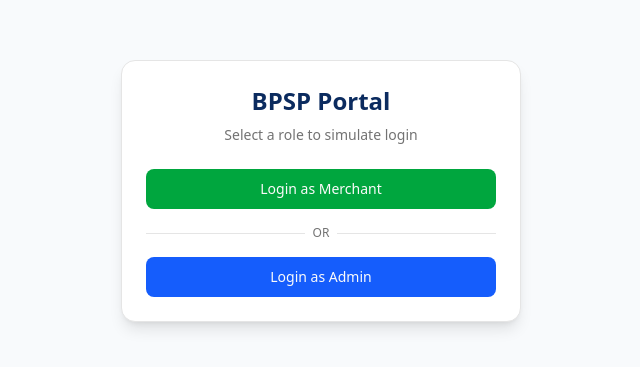
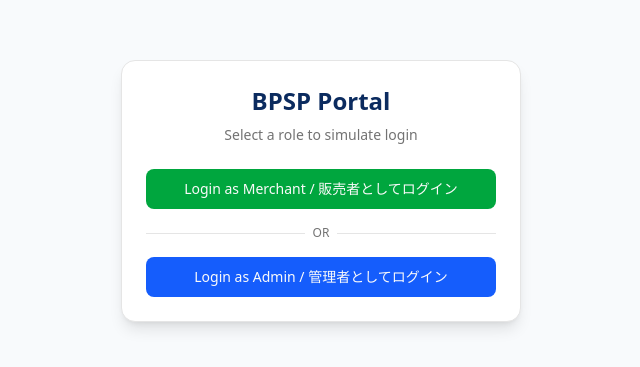
Before and after one commit to wbsdickson/bpsp-portal, a Next.js app: page / in a window 1280 px wide. Shown: the part 209-576 px from the top of the page, without its empty margins (319-959 px from the left). Built offline with nearby package versions, Linux system fonts and the light colour scheme.

Commit message:
update label

```diff
--- a/src/app/page.tsx
+++ b/src/app/page.tsx
@@ -38,7 +38,7 @@ export default function LoginPage() {
             className="w-full bg-green-600 hover:bg-green-700"
             onClick={() => handleLogin('merchant')}
           >
-            Login as Merchant
+            Login as Merchant / 販売者としてログイン
           </Button>
           <div className="relative">
             <div className="absolute inset-0 flex items-center">
@@ -53,7 +53,7 @@ export default function LoginPage() {
             className="w-full bg-blue-600 hover:bg-blue-700"
             onClick={() => handleLogin('admin')}
           >
-            Login as Admin
+            Login as Admin / 管理者としてログイン
           </Button>
         </CardContent>
       </Card>
```
